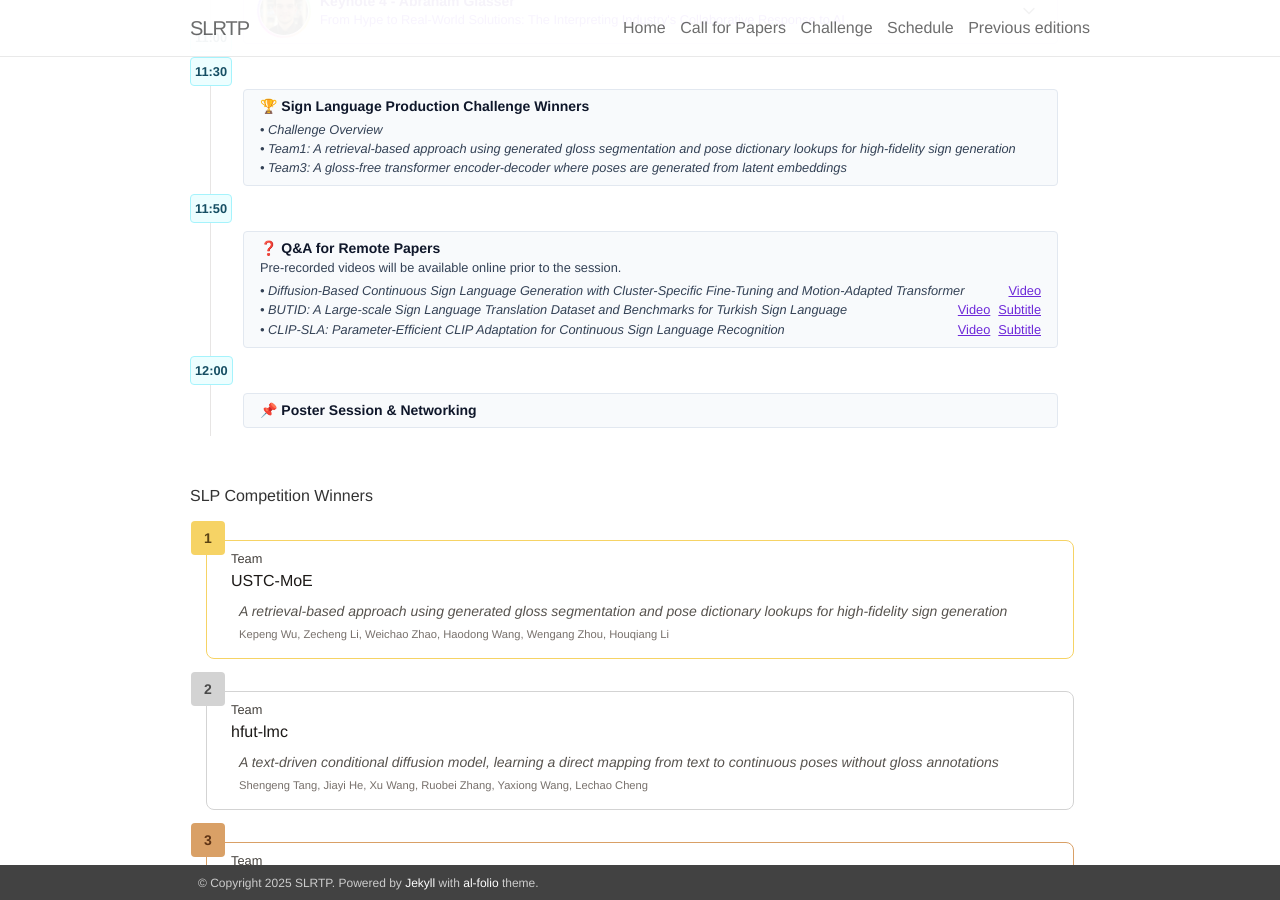
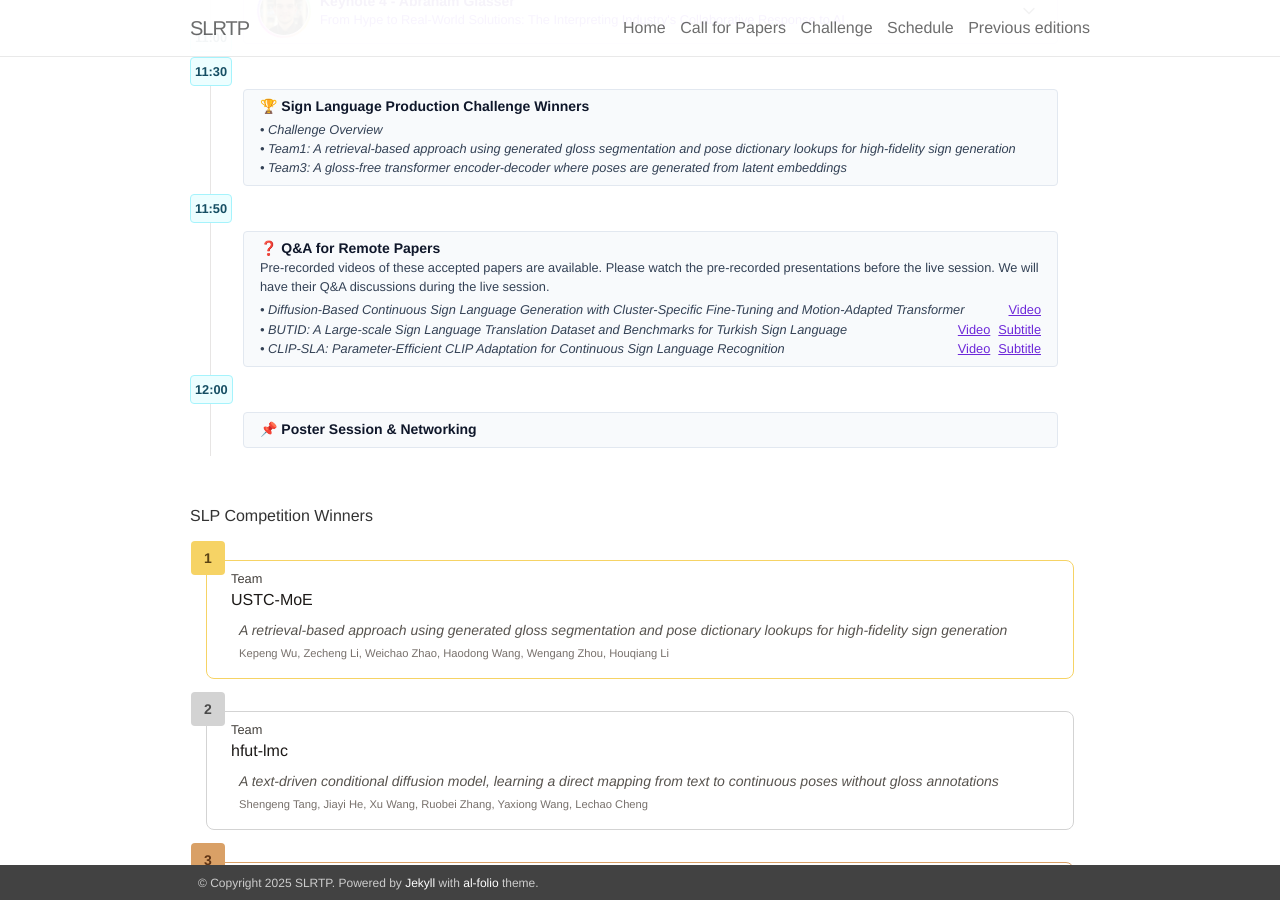
Before and after one commit to slrtpworkshop/slrtpworkshop.github.io, a Jekyll site: the page built from _pages/03_schedule.md, in a window 1280 px wide and 900 px high, scrolled down 1402 px. Built offline with Jekyll 4.4.1, drawn with Linux system fonts in a browser that asks for light colours; nearby versions of some CDN libraries.

Commit message:
upload prerecorded video

```diff
--- a/_includes/schedule.html
+++ b/_includes/schedule.html
@@ -1,5 +1,5 @@
 <div class="schedule">
-    <strong class="schedule-date">12 Jun</strong>
+    <strong class="schedule-date">June 12</strong>
 
     <div class="events">
         <div class="event">
@@ -154,10 +154,10 @@
                     <div class="detail-header">
                         <div class="detail-title">
                             <h5> ❓ Q&A for Remote Papers</h5>
-                            <small>Pre-recorded videos will be available online prior to the session.</small>
+                            <small>Pre-recorded videos of these accepted papers are available. Please watch the pre-recorded presentations before the live session. We will have their Q&A discussions during the live session.</small>
                             <small class="subdetail" style="margin-top: 0.25rem;"><i> &bullet; Diffusion-Based Continuous Sign Language Generation with Cluster-Specific Fine-Tuning and Motion-Adapted Transformer</i><span class="links"><a href="../assets/video/SLRTP_diffusion.mp4" download>Video</a></span></small>
                             <small class="subdetail"><i> &bullet; BUTID: A Large-scale Sign Language Translation Dataset and Benchmarks for Turkish Sign Language</i><span class="links"><a href="../assets/video/SLRTP_BUTID.mp4" download>Video</a><a href="../assets/video/SLRTP_BUTID.srt" download>Subtitle</a></span></small>
-                            <small class="subdetail"><i> &bullet; CLIP-SLA: Parameter-Efficient CLIP Adaptation for Continuous Sign Language Recognition</i><span class="links"><a href="../assets/video/test.txt" download>Video</a><a href="../assets/video/test.txt" download>Subtitle</a></span></small>
+                            <small class="subdetail"><i> &bullet; CLIP-SLA: Parameter-Efficient CLIP Adaptation for Continuous Sign Language Recognition</i><span class="links"><a href="../assets/video/SLRTP_CLIPSLA.mp4" download>Video</a><a href="../assets/video/SLRTP_CLIPSLA.vtt" download>Subtitle</a></span></small>
                         </div>
                     </div>
                 </div>
```
Also changed, not shown: 1 other file.
